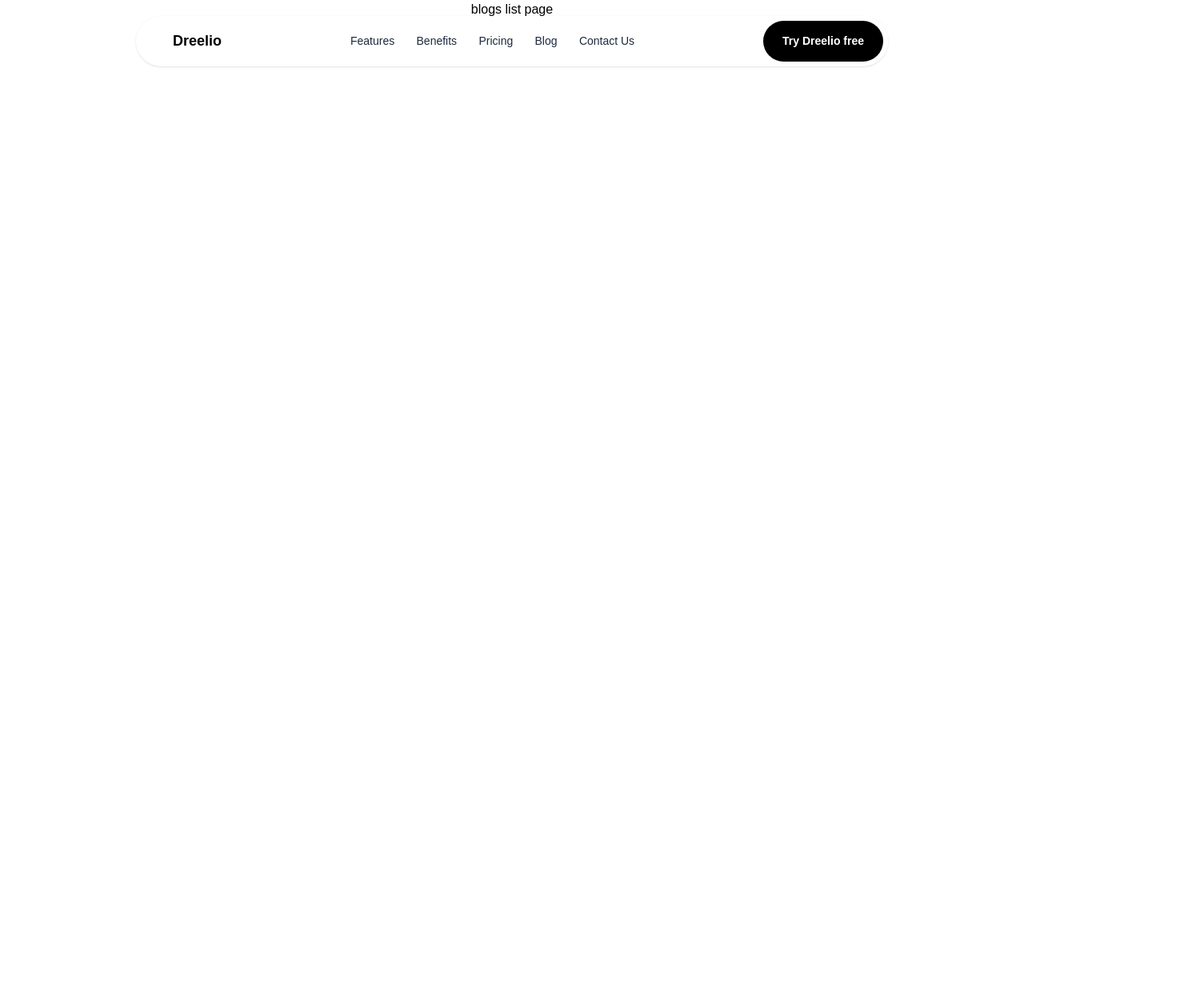
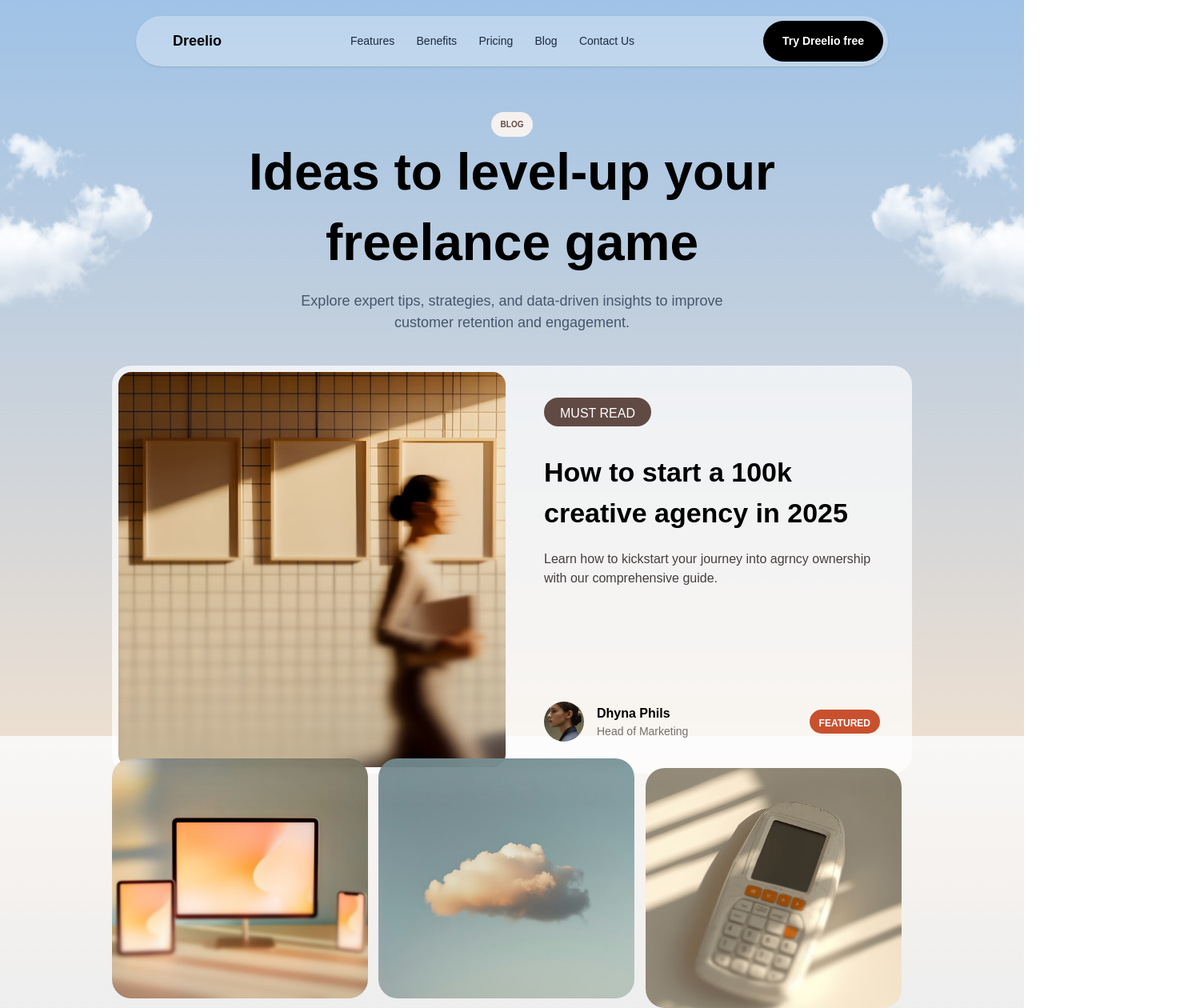
Before and after one commit to MUTHUMANIKANDAN11/dreelio-clone, a Next.js app: page /blogs in a window 1280 px wide. Shown: the top 1260 px of the page at 80% size, 1480 px wide, since content can reach past the window. Before the commit the page ends 800 px from the top, so only its background shows below. Built offline with nearby package versions, Linux system fonts and the light colour scheme; a web font is replaced by a local one.

Commit message:
blogs page is completed

```diff
--- a/app/blogs/page.tsx
+++ b/app/blogs/page.tsx
@@ -1,10 +1,27 @@
 import { Header } from "@/components/Header";
+import SingleBlog from "@/components/SingleBlog";
+import BlogList from "@/components/BlogList";
+import { Footer } from "@/components/Footer";
 
 export default function Home() {
     return (
-        <main className="flex items-center flex-col overflow-x-hidden overflow-y-hidden">
+        <main className="flex items-center flex-col overflow-x-hidden overflow-y-hidden  bg-[linear-gradient(to_bottom,_white_30%,_#F4F1EE_50%,_#C4DCF4_100%)]">
             <Header />
-            blogs list page
+            <img src="./images/cloud1.png" className="w-[400px] h-[250px] bg-fit absolute top-40 left-[-200px]" alt="" />
+            <img src="./images/cloud2.png" className="w-[400px] h-[250px] bg-fit absolute top-40 right-[-200px]" alt="" />
+
+            <div className="hero w-[100vw] h-[115vh] flex items-center flex-col bg-gradient-to-b from-[#9FC2E6] to-[#ECDFD1]">
+                <div className="w-[940px] flex flex-col items-center mt-35">
+                    <div className="text-[10px] font-bold text-[#614A44] px-3 py-2 bg-[#F4F1EE] rounded-full">BLOG</div>
+                    <div className="hero-head text-[64px] leading-[88px] font-semibold text-center">Ideas to level-up your freelance game</div>
+                    <div className="hero-content text-[18px] font-normal text-center text-slate-600 w-[600px] mt-4">Explore expert tips, strategies, and data-driven insights to improve customer retention and engagement.</div>
+                </div>
+
+                <SingleBlog />
+            </div>
+
+            <BlogList />
+            <Footer />
         </main>
     );
 }
--- a/app/contact/page.tsx
+++ b/app/contact/page.tsx
@@ -5,7 +5,7 @@ import Testimonial from "@/components/Testimonial";
 
 export default function Home() {
   return (
-    <main className="flex items-center flex-col overflow-x-hidden overflow-y-hidden bg-[linear-gradient(to_bottom,_white_30%,_#F4F1EE_50%,_#C4DCF4_70%)]">
+    <main className="flex items-center flex-col overflow-x-hidden overflow-y-hidden bg-[linear-gradient(to_bottom,_white_30%,_#F4F1EE_50%,_#C4DCF4_100%)]">
       <Header />
 
       <img src="./images/cloud1.png" className="w-[400px] h-[250px] bg-fit absolute top-40 left-[-200px]" alt="" />
--- a/app/page.tsx
+++ b/app/page.tsx
@@ -4,7 +4,8 @@ import { TrustedBrands } from '../components/TrustedBrands';
 import { FeatureBox } from '../components/FeatureBox';
 import Testimonial from '@/components/Testimonial';
 import { PricingCard } from '../components/PricingCard';
-import { BlogCard } from '../components/BlogCard';
+import SingleBlog from '@/components/SingleBlog';
+import BlogList from '@/components/BlogList';
 import Community from '@/components/Community';
 import Link from 'next/link';
 
@@ -193,54 +194,9 @@ export default function Home() {
           <div className="hero9-head text-[14px] font-semibold text-[#757170]">BLOG</div>
           <div className="hero9-head text-[46px] w-[470px] font-semibold text-center">Ideas to level-up your freelance game</div>
 
-          <Link href={'/blog'} className="hero9-content flex items-center justify-center mt-10">
-            <div className="hero9-content-left w-[500px] h-[510px] rounded-l-3xl bg-white/70">
-              <img src="./images/hero9.1.png" alt="" className="w-[100%] h-[100%] object-cover rounded-3xl p-2" />
-            </div>
+          <SingleBlog />
 
-            <div className="hero9-content-right w-[500px] bg-white/70 h-[510px] rounded-r-3xl p-10 flex flex-col justify-between">
-              <div className="flex flex-col">
-                <button className="flex items-center justify-center text-white bg-[#614A44] w-fit pt-2 pb-1 px-5 rounded-full">MUST READ</button>
-                <div className="card-head text-[34px] font-semibold mt-8">How to start a 100k creative agency in 2025</div>
-                <div className="card-content text-[16px] text-[#453F3D] mt-5">Learn how to kickstart your journey into agrncy ownership with our comprehensive guide.</div>
-              </div>
-
-              <div className="card-footer flex items-center justify-between mt-10">
-                <div className="card-footer-left flex items-center gap-2">
-                  <img src="./images/user1.png" alt="" className="w-[50px] h-[50px] object-cover rounded-full" />
-                  <div className="card-footer-left-content flex flex-col ml-2 justify-center">
-                    <div className="card-footer-left-content-head text-[16px] font-semibold">Dhyna Phils</div>
-                    <div className="card-footer-left-content-head text-[14px] text-[#757170]">Head of Marketing</div>
-                  </div>
-                </div>
-                <div className="card-footer-right flex items-center gap-2">
-                  <button className="flex items-center text-[12px] justify-center font-bold text-white bg-[#C9502E] pt-2 pb-1 px-3 rounded-full">FEATURED</button>
-                </div>
-              </div>
-            </div>
-          </Link>
-
-          <div className="hero9-footer flex w-[1000px] justify-between items-center mt-7">
-            <BlogCard
-              imageSrc="./images/hero9.2.png"
-              title="Top 10 degital agency software"
-              tag="TOOLS"
-              tagColor="#156CC2"
-            />
-
-            <BlogCard
-              imageSrc="./images/hero9.3.png"
-              title="A complete guide to project success in 2026"
-              tag="INSIGHT"
-              tagColor="#CF8D13"
-            />
-            <BlogCard
-              imageSrc="./images/hero9.4.png"
-              title="What Are Billoble Hours"
-              tag="MANAGEMENT"
-              tagColor="#0EA158"
-            />
-          </div>
+          <BlogList />
         </div>
 
         <Community />
--- /dev/null
+++ b/components/BlogList.tsx
@@ -0,0 +1,27 @@
+import { BlogCard } from "./BlogCard"
+
+export default function BlogList() {
+    return (
+        <div className="hero9-footer flex w-[1000px] justify-between items-center mt-7">
+            <BlogCard
+                imageSrc="./images/hero9.2.png"
+                title="Top 10 degital agency software"
+                tag="TOOLS"
+                tagColor="#156CC2"
+            />
+
+            <BlogCard
+                imageSrc="./images/hero9.3.png"
+                title="A complete guide to project success in 2026"
+                tag="INSIGHT"
+                tagColor="#CF8D13"
+            />
+            <BlogCard
+                imageSrc="./images/hero9.4.png"
+                title="What Are Billoble Hours"
+                tag="MANAGEMENT"
+                tagColor="#0EA158"
+            />
+        </div>
+    )
+}
--- /dev/null
+++ b/components/SingleBlog.tsx
@@ -0,0 +1,32 @@
+import Link from "next/link"
+
+export default function SingleBlog() {
+    return (
+        <Link href={'/blog'} className="hero9-content flex items-center justify-center mt-10">
+            <div className="hero9-content-left w-[500px] h-[510px] rounded-l-3xl bg-white/70">
+                <img src="./images/hero9.1.png" alt="" className="w-[100%] h-[100%] object-cover rounded-3xl p-2" />
+            </div>
+
+            <div className="hero9-content-right w-[500px] bg-white/70 h-[510px] rounded-r-3xl p-10 flex flex-col justify-between">
+                <div className="flex flex-col">
+                    <button className="flex items-center justify-center text-white bg-[#614A44] w-fit pt-2 pb-1 px-5 rounded-full">MUST READ</button>
+                    <div className="card-head text-[34px] font-semibold mt-8">How to start a 100k creative agency in 2025</div>
+                    <div className="card-content text-[16px] text-[#453F3D] mt-5">Learn how to kickstart your journey into agrncy ownership with our comprehensive guide.</div>
+                </div>
+
+                <div className="card-footer flex items-center justify-between mt-10">
+                    <div className="card-footer-left flex items-center gap-2">
+                        <img src="./images/user1.png" alt="" className="w-[50px] h-[50px] object-cover rounded-full" />
+                        <div className="card-footer-left-content flex flex-col ml-2 justify-center">
+                            <div className="card-footer-left-content-head text-[16px] font-semibold">Dhyna Phils</div>
+                            <div className="card-footer-left-content-head text-[14px] text-[#757170]">Head of Marketing</div>
+                        </div>
+                    </div>
+                    <div className="card-footer-right flex items-center gap-2">
+                        <button className="flex items-center text-[12px] justify-center font-bold text-white bg-[#C9502E] pt-2 pb-1 px-3 rounded-full">FEATURED</button>
+                    </div>
+                </div>
+            </div>
+        </Link>
+    )
+}
```
